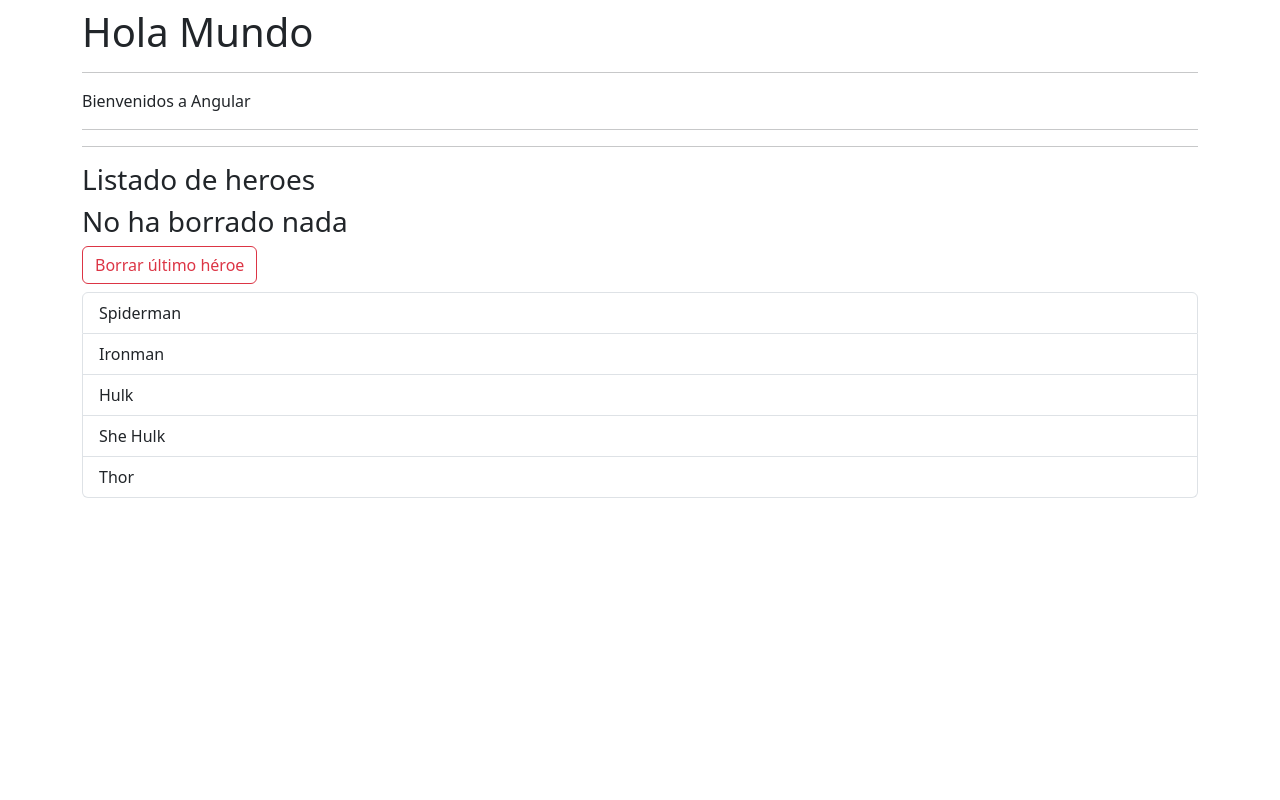
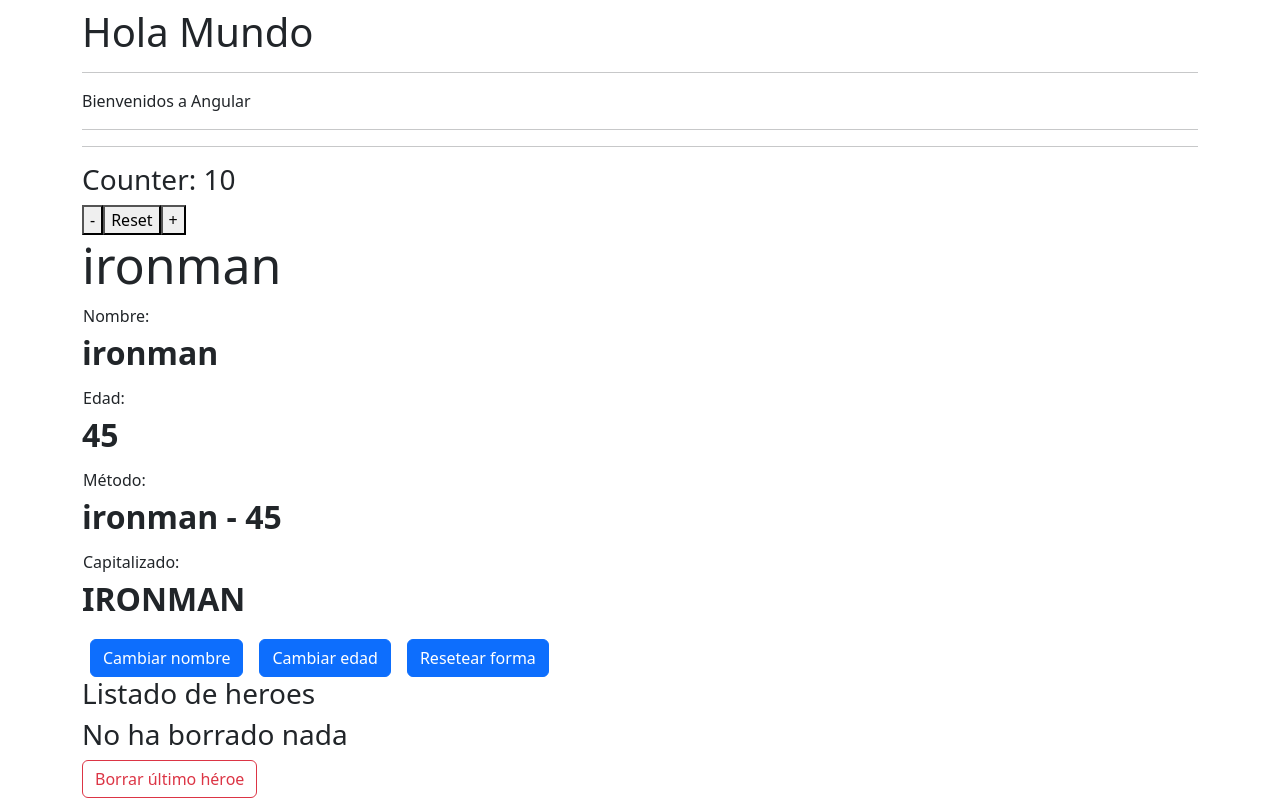
Before and after one commit to andoni980/angular-udemy, an Angular app in the folder 02-bases/: page / in a window 1280 px wide. Shown: the top 800 px of the page. Built offline with nearby package versions, Linux system fonts and the light colour scheme.

Commit message:
modulos ngModule

```diff
--- a/02-bases/src/app/app.component.html
+++ b/02-bases/src/app/app.component.html
@@ -8,6 +8,6 @@
 
 
 
-<!-- <app-counter></app-counter> -->
-<!-- <app-heroes-hero></app-heroes-hero> -->
+<app-counter></app-counter>
+<app-heroes-hero></app-heroes-hero>
 <app-heroes-list></app-heroes-list>
```
Also changed, not shown: 02-bases/src/app/app.module.ts (+6 -6 lines), 02-bases/src/app/counter/components/counter/counter.module.ts (added, +12 -0 lines), 02-bases/src/app/heroes/heroes.module.ts (added, +20 -0 lines), 02-bases/src/app/counter/components/counter/counter.component.ts (renamed from 02-bases/src/app/counter/counter.component.ts).
